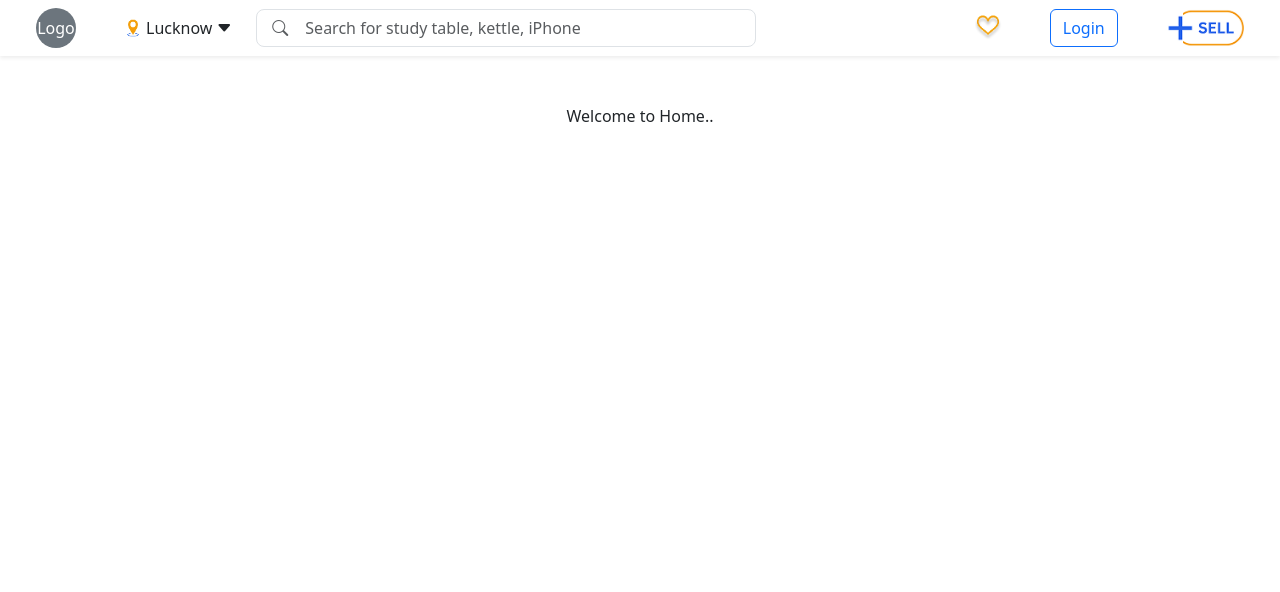
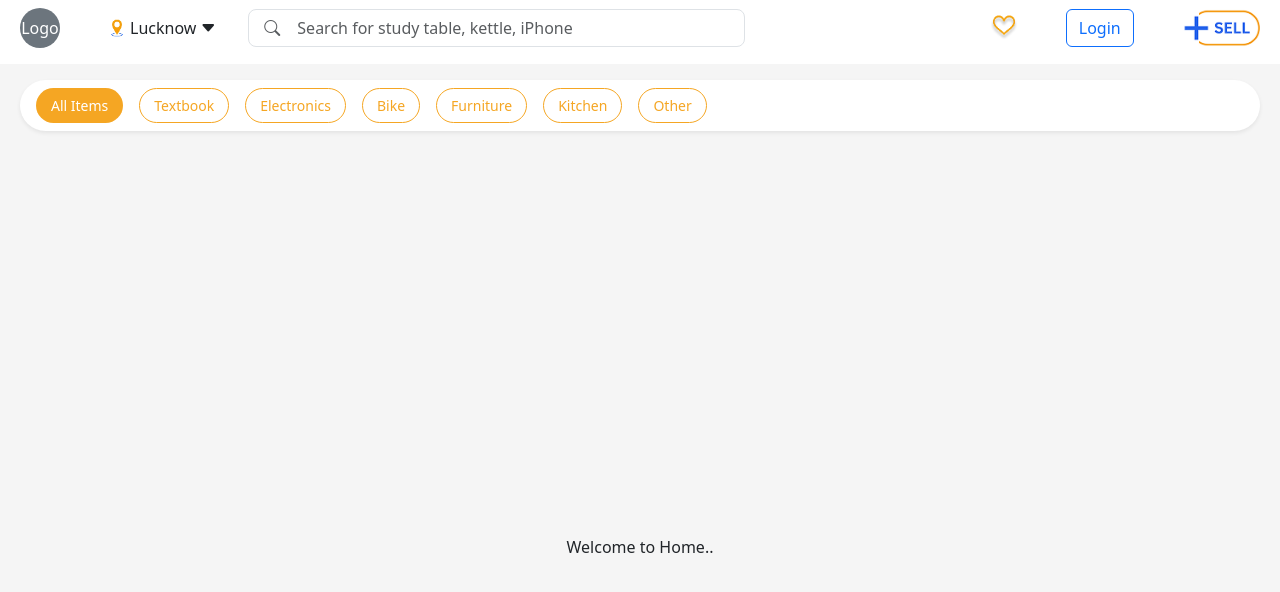
Before and after one commit to abhishekcha790/buddyHub, a React (Create React App) app in the folder frontend/: page / in a window 1280 px wide. Shown: the top 592 px of the page. Built offline with nearby package versions, Linux system fonts and the light colour scheme.

Commit message:
category added

```diff
--- a/frontend/src/App.js
+++ b/frontend/src/App.js
@@ -1,5 +1,6 @@
 import { Routes, Route } from "react-router-dom";
 import Header from "./components/Header/Header.js";
+import CategoryBar from "./components/Header/CategoryBar.js"
 import Home from "./components/Home";
 import Login from "./components/Login/Login";
 import GoogleCallback from "./components/Login/GoogleCallback.js";
@@ -9,6 +10,7 @@ function App() {
   return (
     <>
       <Header />
+      <CategoryBar />
       <Routes>
         <Route path="/" element={<Home />} />
         <Route path="/login" element={<Login />} />
--- /dev/null
+++ b/frontend/src/components/Header/CategoryBar.css
@@ -0,0 +1,42 @@
+/* Outer wrapper with light grey background and spacing below header */
+.category-bar-wrapper {
+  background-color: #f5f5f5; /* Light grey */
+  margin-top: 8px; /* Space below header */
+  padding-left: 20px;
+  padding-right: 20px;
+}
+
+.category-container {
+  width: 100%;                 /* Wider than default */
+  max-width: 1500px;           /* Optional cap */
+  white-space: nowrap;
+  overflow-x: auto;
+  scrollbar-width: none;
+  -ms-overflow-style: none;
+}
+
+
+.category-container::-webkit-scrollbar {
+  display: none;
+}
+
+/* Buttons */
+.category-btn {
+  font-size: 14px;
+  padding: 6px 14px;
+  border-radius: 20px;
+  background-color: white;
+  transition: all 0.2s ease;
+  white-space: nowrap;
+}
+
+.border-category {
+  border: 1px solid #f5a623;
+  color: #f5a623;
+}
+
+.active-category {
+  background-color: #f5a623;
+  color: white;
+  border: 1px solid transparent;
+}
--- /dev/null
+++ b/frontend/src/components/Header/CategoryBar.js
@@ -0,0 +1,28 @@
+import { useState } from "react";
+import "./CategoryBar.css";
+
+const categories = ["All Items", "Textbook", "Electronics", "Bike", "Furniture", "Kitchen", "Other"];
+
+function CategoryBar() {
+  const [activeCategory, setActiveCategory] = useState("All Items");
+
+  return (
+    <div className="category-bar-wrapper d-flex  py-3">
+      <div className="category-container px-3 py-2 shadow-sm bg-white rounded-pill d-flex flex-nowrap gap-3 overflow-auto">
+        {categories.map((cat) => (
+          <button
+            key={cat}
+            onClick={() => setActiveCategory(cat)}
+            className={`btn btn-sm category-btn ${
+              activeCategory === cat ? "active-category" : "border-category"
+            }`}
+          >
+            {cat}
+          </button>
+        ))}
+      </div>
+    </div>
+  );
+}
+
+export default CategoryBar;
--- a/frontend/src/components/Header/Header.css
+++ b/frontend/src/components/Header/Header.css
@@ -1,11 +1,5 @@
-.header {
-    height: 50px;
-    box-shadow: rgba(50, 50, 93, 0.25) 0px 13px 27px -5px, rgba(0, 0, 0, 0.3) 0px 8px 16px -8px;;
-}
-
-.mt-3 {
-    display: inline-block;
-    /* margin-top: 10px; */
+.shadow {
+   box-shadow: rgba(60, 64, 67, 0.3) 0px 1px 2px 0px, rgba(60, 64, 67, 0.15) 0px 2px 6px 2px;
 }
 
 /* Header.css */
--- a/frontend/src/components/Header/Header.js
+++ b/frontend/src/components/Header/Header.js
@@ -8,11 +8,28 @@ import UserSection from "./UserSection";
 
 function Header() {
   return (
-    <nav className="navbar navbar-light bg-white shadow-sm px-4 py-2">
-      <div className="container-fluid d-flex align-items-center justify-content-between">
-        <LogoSection />
-        <SearchBar />
-        <UserSection />
+    <nav className="navbar navbar-expand-lg navbar-light bg-white   px-2 py-2">
+      <div className="container-fluid">
+
+        <div className="d-flex align-items-center w-100 justify-content-between flex-wrap gap-2">
+
+          {/* Left: Logo and Location */}
+          <LogoSection />
+
+          {/* Center: Search (hidden on very small screens) */}
+          <div className="flex-grow-1 d-none d-md-block">
+            <SearchBar />
+          </div>
+
+          {/* Right: User/Login/Sell */}
+          <UserSection />
+        </div>
+
+        {/* Optional: Search visible below on small screens */}
+        <div className="w-100 d-md-none mt-2">
+          <SearchBar />
+        </div>
+
       </div>
     </nav>
   );
--- a/frontend/src/components/Header/SearchBar.js
+++ b/frontend/src/components/Header/SearchBar.js
@@ -1,10 +1,10 @@
 function SearchBar() {
   return (
-    <div className="flex-grow-1 px-4">
-      <div className="position-relative" style={{ maxWidth: "500px" }}>
+    <div className="px-md-4 w-100">
+      <div className="position-relative" style={{ maxWidth: "70%" }}>
         <input
           type="text"
-          className="form-control ps-5"
+          className="form-control ps-5 w-100"
           placeholder="Search for study table, kettle, iPhone"
           style={{ borderRadius: "8px" }}
         />
--- /dev/null
+++ b/frontend/src/components/Home.css
@@ -0,0 +1,3 @@
+.bg-grey {
+  background-color: #f5f5f5;
+}
--- a/frontend/src/components/Home.js
+++ b/frontend/src/components/Home.js
@@ -1,10 +1,11 @@
+import "./Home.css"
 
 function Home() {
   return (
-    <div className="text-center mt-5">
-      Welcome to Home..
+   <div className="bg-grey d-flex align-items-center justify-content-center" style={{ minHeight: "100vh" }}>
+  Welcome to Home..
+</div>
 
-    </div>
   );
 }
 
```
